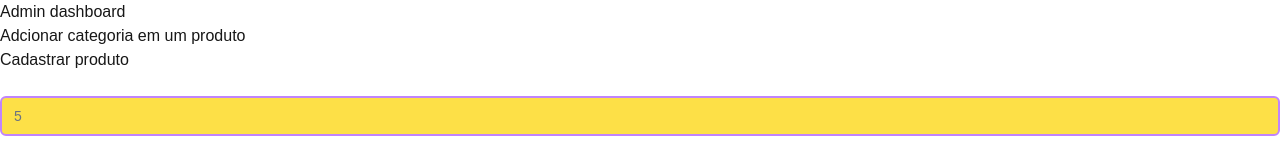
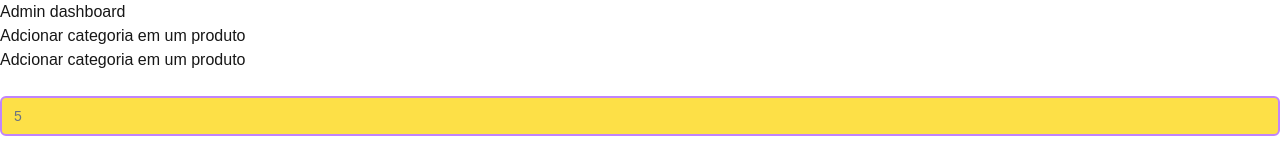
Before and after one commit to MrPanda05/Casa-Pau-Dos-Ferros-frontend, a Next.js app in the folder frontend/: page /admin/catProd in a window 1280 px wide. Shown: the top 158 px of the page. Built offline with nearby package versions, Linux system fonts and the light colour scheme.

Commit message:
fixed typo

```diff
--- a/frontend/src/components/adminRelated/AddCategoryToProductForm.tsx
+++ b/frontend/src/components/adminRelated/AddCategoryToProductForm.tsx
@@ -22,7 +22,7 @@ export default function AddCategoryToProductForm(){
         <div className="rounded-md">
         <div className="flex min-h-full flex-1 flex-col justify-center px-6 py-12 lg:px-8 text-white font-bold text-2xl/9">
             <h1 className="text-center">
-                Cadastrar produto
+            Adcionar categoria em um produto
             </h1>
             <div className="mt-10 sm:mx-auto sm:w-full sm:max-w-sm">
                 <form method="POST" className="space-y-6" onSubmit={handleSubmit}>
```
